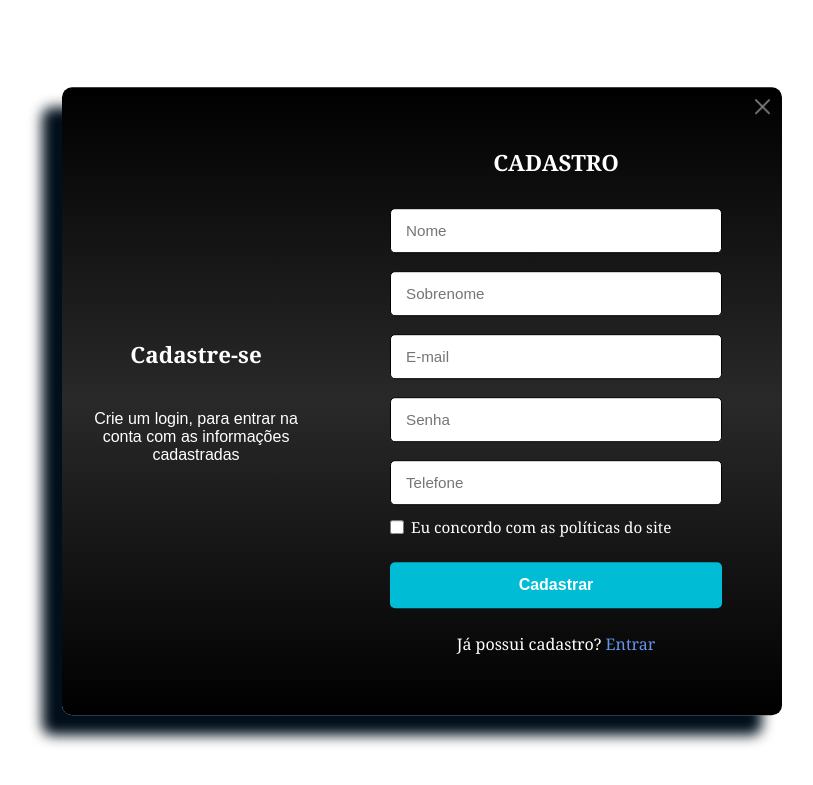
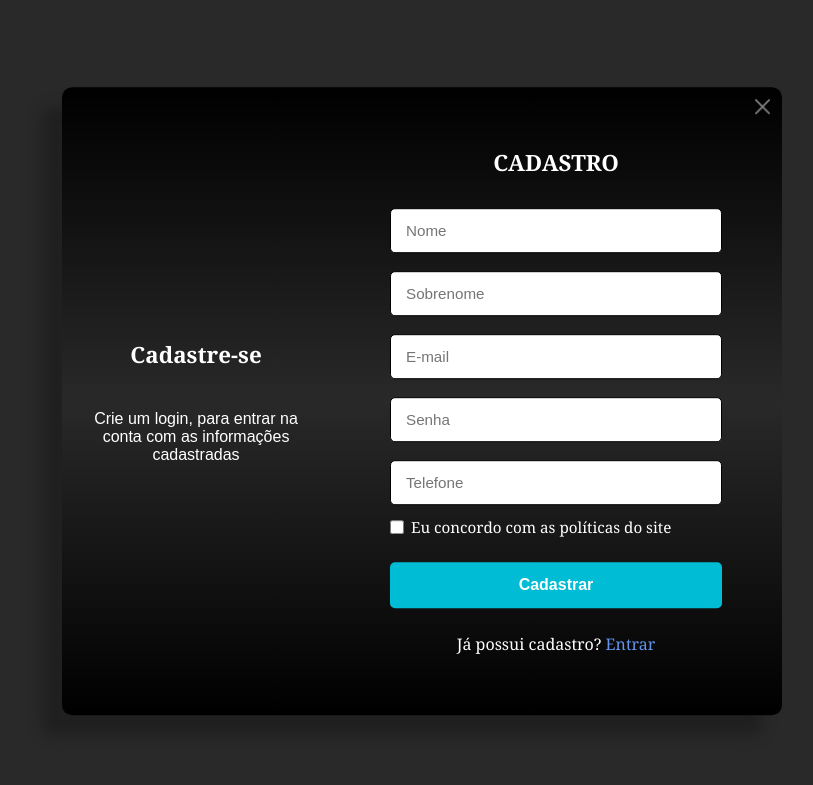
Before and after one commit to lfmds/github, a PHP site: page /cadastro.php in a window 1280 px wide. Shown: the top 785 px of the page, without its empty margins (218-1031 px from the left). Run offline with PHP 8.4, Linux system fonts and the light colour scheme.

Commit message:
cod final

```diff
--- a/cadastro.php
+++ b/cadastro.php
@@ -1,4 +1,4 @@
-<!-- Cadastro -->
+<!-- Cadastro Luiz fez o código -->
 <?php
 include("conexao.php");
 
@@ -65,7 +65,7 @@ if (isset($_POST["name"]) || isset($_POST["surname"]) || isset($_POST["email"])
     <title>Cadastro</title>
 </head>
 
-<body>
+<body class="corpo_cadastro">
     <header>
         <div class="form-popup">
             <a href="index.html"><img src="imagens/x.png"></a>
--- a/carrinho.html
+++ b/carrinho.html
@@ -10,7 +10,7 @@
     <title>Carrinho</title>
 </head>
 
-
+<!--maianderson fez o código e mandou diretamente para meu pessoal-->
 
 <body class="corpo">
     <header class="header-comshadow">
--- a/celulares.html
+++ b/celulares.html
@@ -7,6 +7,8 @@
     <link rel="stylesheet" href="./css/stylesheet.css" type="text/css">
     <title>Celulares</title>
 </head>
+
+<!--vitor fez o código e mandou diretamente para meu pessoal-->
 
 <body>
     <header class="header-comshadow"><!--.header-comshadow {background-color: #000000; filter: drop-shadow(0px -6px 7px #f0f0f0) faz o efeito de sombra e escolhemos ele,
--- a/conexao.php
+++ b/conexao.php
@@ -11,3 +11,5 @@ if ($mysqli->error){
     die("Falha ao conectar o banco de dados:" . $mysqli->error);
 }
 ?>
+
+<!--Luiz fez o código-->
--- a/css/stylesheet.css
+++ b/css/stylesheet.css
@@ -1,3 +1,5 @@
+/*Luiz fez o código*/
+
 * {
     padding: 0;
     margin: 0;
@@ -202,6 +204,14 @@ p {
     cursor: pointer;
 }
 
+.corpo_login{
+    background: #292929;
+}
+
+.corpo_cadastro{
+    background: #292929;
+}
+
 .form-popup {
     border-radius: 10px;
     position: fixed;
@@ -212,7 +222,7 @@ p {
     transform: translate(-50%, -60%);
     background-image: linear-gradient(#000000,#292929,#000000);
     margin: 8vh auto;
-    box-shadow: -20px 20px 13px #000f1b;
+    box-shadow: -20px 20px 13px #202020;
 }
 
 .form-popup img {
--- a/database.sql
+++ b/database.sql
@@ -56,3 +56,6 @@ UNLOCK TABLES;
 /*!40111 SET SQL_NOTES=@OLD_SQL_NOTES */;
 
 -- Dump completed on 2024-11-26  0:10:53
+
+
+/*Luiz fez o código*/
--- a/imprime_tabela.php
+++ b/imprime_tabela.php
@@ -1,3 +1,4 @@
+<!--Luiz fez o código-->
 <?php
 session_start();
 include("conexao.php");
--- a/index.html
+++ b/index.html
@@ -8,6 +8,8 @@
     <title>Document</title>
     <script async src="loja.js"></script>
 </head>
+
+<!--elias fez o código e mandou diretamente para meu pessoal -->
 
 <body>
     <header class="header-comshadow">
--- a/logado.php
+++ b/logado.php
@@ -1,3 +1,4 @@
+<!--Luiz fez o código-->
 <?php
 session_start();
 include("conexao.php");
--- a/login.php
+++ b/login.php
@@ -1,3 +1,4 @@
+<!--Luiz fez o código-->
 <!-- Login -->
 <?php
 include("conexao.php");
@@ -57,7 +58,7 @@ if (isset($_POST["authemail"]) || isset($_POST["authpassword"])) { // Verifica s
     <title>Login</title>
 </head>
 
-<body>
+<body class="corpo_login">
     <header>
         <div>
             <div class="form-popup">
--- a/main.js
+++ b/main.js
@@ -1,3 +1,4 @@
+/*Luiz fez o código*/
 function confirmPolicy(){
     var result = '';
     const items = document.getElementsByName('policy');
--- a/monitores.html
+++ b/monitores.html
@@ -7,6 +7,8 @@
     <link rel="stylesheet" href="./css/stylesheet.css" type="text/css">
     <title>Monitores</title>
 </head>
+
+<!--matheus fez o código e mandou diretamente para meu pessoal-->
 
 <body>
     <header class="header-comshadow">
@@ -153,6 +155,7 @@
             </section>
         </div>
     </nav>
+
     <footer>
         <table class="cart-table-info">
             <thead>
--- a/perifericos.html
+++ b/perifericos.html
@@ -7,6 +7,8 @@
     <link rel="stylesheet" href="./css/stylesheet.css" text="text/css">
     <title>Periféricos</title>
 </head>
+
+<!--matheus fez o código e mandou diretamente para meu pessoal-->
 
 <body>
     <header class="header-comshadow">
```
